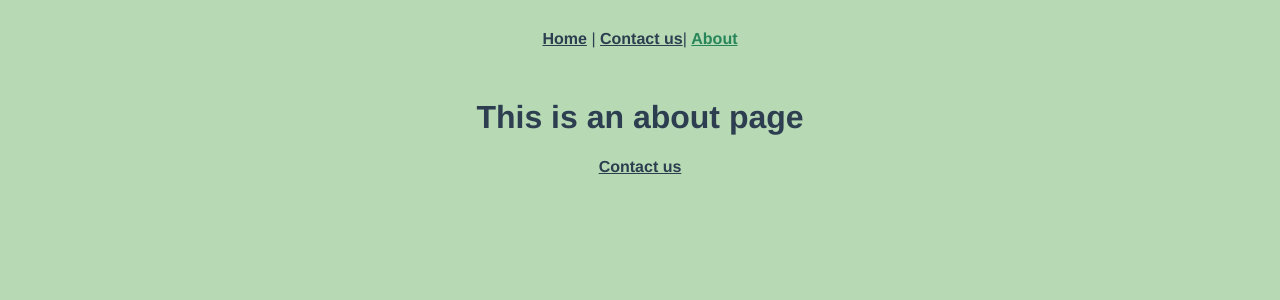
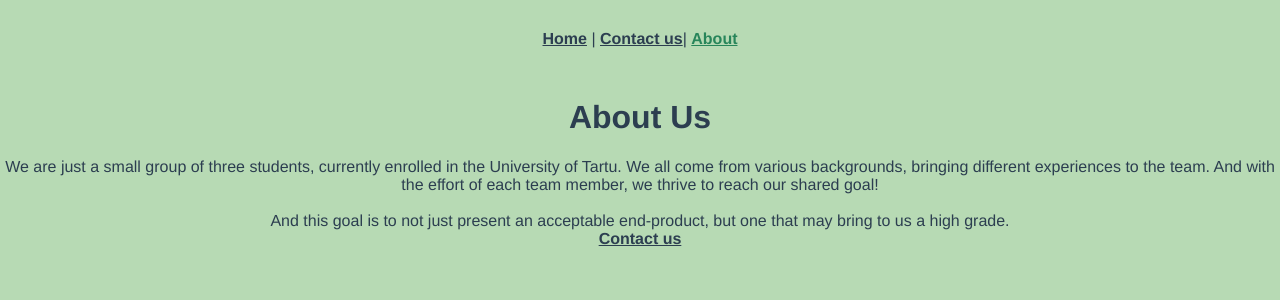
Before and after one commit to MariliisMalahhov/WAD-2021-Homework-3, a Vue app: page /about in a window 1280 px wide. Shown: the top 300 px of the page. Built offline with nearby package versions, Linux system fonts and the light colour scheme.

Commit message:
Text added to About Us

```diff
--- a/src/views/About.vue
+++ b/src/views/About.vue
@@ -1,5 +1,19 @@
 <template>
   <div class="about">
-    <h1>This is an about page</h1>
+    <h1>About Us</h1>
+
+    <div>
+      We are just a small group of three students, currently enrolled in the
+      University of Tartu. We all come from various backgrounds, bringing
+      different experiences to the team. And with the effort of each team
+      member, we thrive to reach our shared goal!
+    </div>
+
+    <br />
+
+    <div>
+      And this goal is to not just present an acceptable end-product, but one
+      that may bring to us a high grade.
+    </div>
   </div>
 </template>
```
